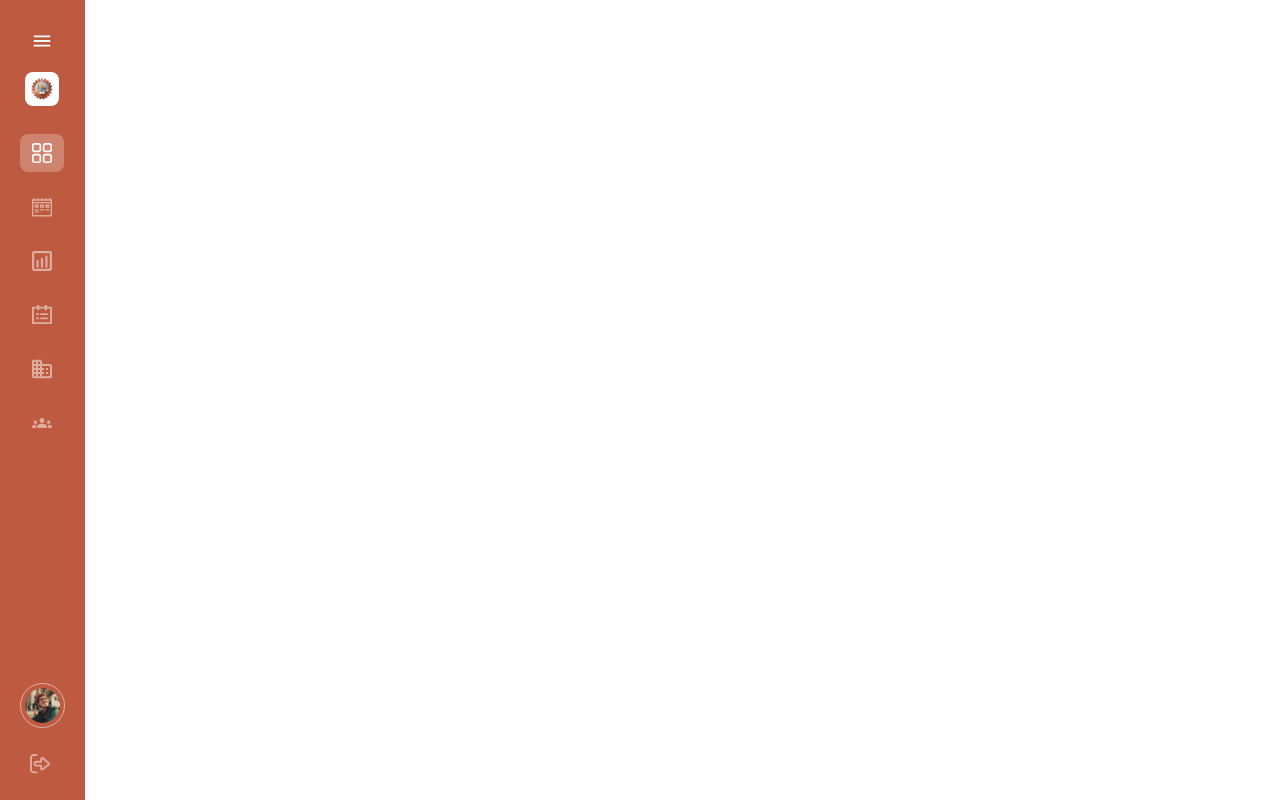
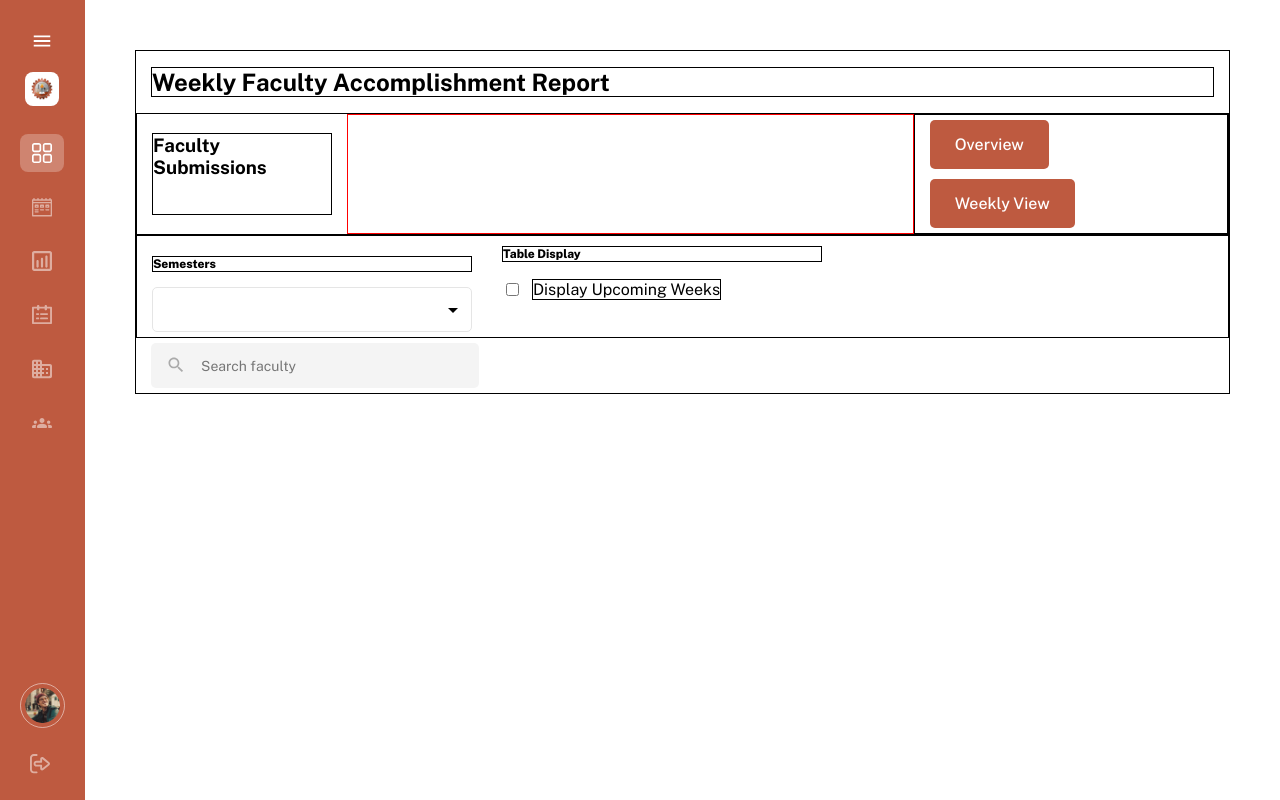
Before and after one commit to eroldramos/wfarproject, a React (Create React App) app in the folder frontend/: page /facultySubmission in a window 1280 px wide. Before the commit this address had no page. Built offline with nearby package versions, Linux system fonts and the light colour scheme.

Commit message:
faculty submission
faculty submission frontend not done

```diff
--- a/frontend/src/App.js
+++ b/frontend/src/App.js
@@ -5,6 +5,7 @@ import SideNav from "./components/Layout/SideNav";
 import Sample from "./components/Sample/Sample";
 import RegisterScreen from "./components/Screens/RegisterScreen";
 import LoginScreen from "./components/Screens/LoginScreen";
+import FacultySubmissionScreen from "./components/Screens/FacultySubmissionScreen"
 function App() {
   // sample use state for two-way binding
   const [sampleValue, setSampleValue] = useState("");
@@ -19,6 +20,7 @@ function App() {
       <SideNav userLevel="1"></SideNav>
       <div id="main">
         <Routes>
+          <Route path="/facultySubmission" element={<FacultySubmissionScreen />}></Route>
           <Route path="/sample" element={<Sample />}></Route>
           <Route path="/register" element={<RegisterScreen />}></Route>
           <Route path="/login" element={<LoginScreen />}></Route>
--- /dev/null
+++ b/frontend/src/components/FacultySubmissions/FacultySubmission.js
@@ -0,0 +1,54 @@
+import React, { Fragment } from "react";
+import DropdownField from "../UI/FormControl/DropdownField/DropdownField";
+import Checkbox from "../UI/FormControl/Checkbox/Checkbox";
+import styles from "./FacultySubmission.module.css";
+import Button from "../UI/FormControl/Button/Button"
+import SearchField from "../UI/FormControl/SearchField/SearchField"
+
+const facultySubmission = () => {
+  return (
+    <Fragment>
+      <div className={styles.mainContainer} >
+        <h1 >Weekly Faculty Accomplishment Report</h1>
+
+        <div className={styles.secondContainer}>
+            <h3>Faculty Submissions</h3>
+            <div className={styles.spacer}></div>
+            <div className={styles.ViewButtonsContainer}>
+                <Button label = "Overview" type = "primary"/>
+                <Button label = "Weekly View" type = "primary"/>
+            </div>
+        </div>
+
+        <div className={styles.filterContainer}>
+            <DropdownField
+                style = {{ border: "1px solid black"}}
+                id="semester"
+                name="semester"
+                labelName="Semesters"
+                onChange = {null}
+                options={[]}
+            ></DropdownField>
+            <Checkbox
+                id="dpUpComingWeeks"
+                name="dpUpComingWeeks"
+                label = "Table Display"
+                labelName="Display Upcoming Weeks"
+                onChange = {null}
+            ></Checkbox>
+        </div>
+        <SearchField
+                id="link"
+                onChange={null}
+                labelName="search"
+                inputName="search"
+                placeholder="Search faculty"
+                size="rg"
+                type="filter"
+            ></SearchField>
+      </div>
+    </Fragment>
+  );
+};
+
+export default facultySubmission;
--- /dev/null
+++ b/frontend/src/components/FacultySubmissions/FacultySubmission.module.css
@@ -0,0 +1,32 @@
+.mainContainer{
+    border: 1px solid black;
+}
+.mainContainer h1{
+    border: 1px solid black;
+    font-size: 24px;
+    margin-left: 15px;
+    margin-right: 15px;
+}
+.secondContainer{
+    border: 1px solid black;
+    display: flex;
+}
+.secondContainer h3{
+    border: 1px solid black;
+    margin-left: 15px;
+    margin-right: 15px;
+}
+.ViewButtonsContainer{
+    border: 1px solid black;
+}
+.filterContainer{
+    border: 1px solid black;
+    display: flex;
+}
+.spacer{
+    border: 1px solid red;
+    width: 53.92%;
+}
+.filterContainer label{
+    border: 1px solid black;
+}
--- /dev/null
+++ b/frontend/src/components/Screens/FacultySubmissionScreen.js
@@ -0,0 +1,12 @@
+import React, { Fragment } from "react";
+import FacultySubmission from "../FacultySubmissions/FacultySubmission"
+
+const FacultySubmissionScreen = () => {
+  return (
+    <Fragment>
+      <FacultySubmission/>
+    </Fragment>
+  );
+};
+
+export default FacultySubmissionScreen;
--- /dev/null
+++ b/package.json
@@ -0,0 +1,5 @@
+{
+  "dependencies": {
+    "react-router-dom": "^6.3.0"
+  }
+}
```
Also changed, not shown: 1 other file (tests, documents, lock files or other folders).
